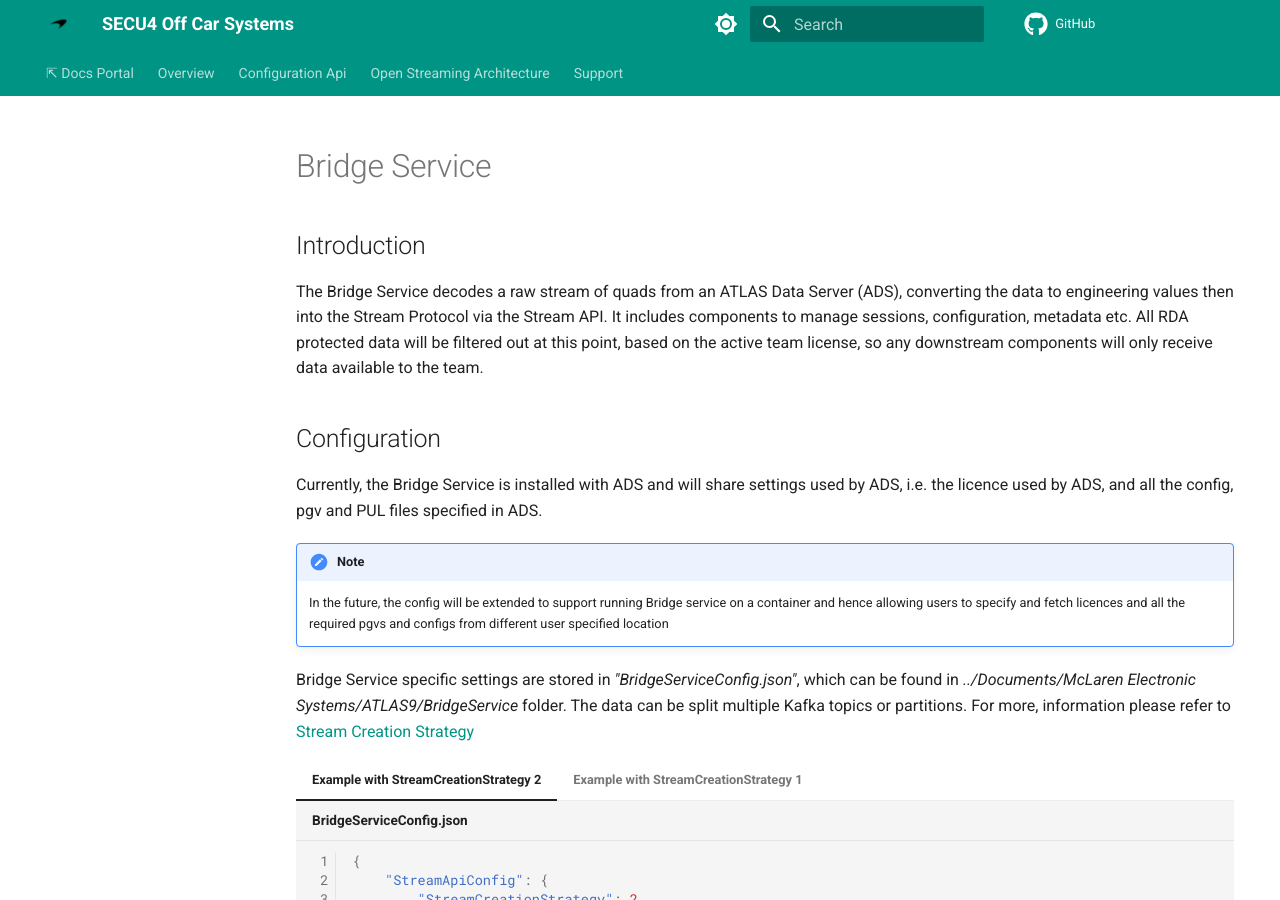
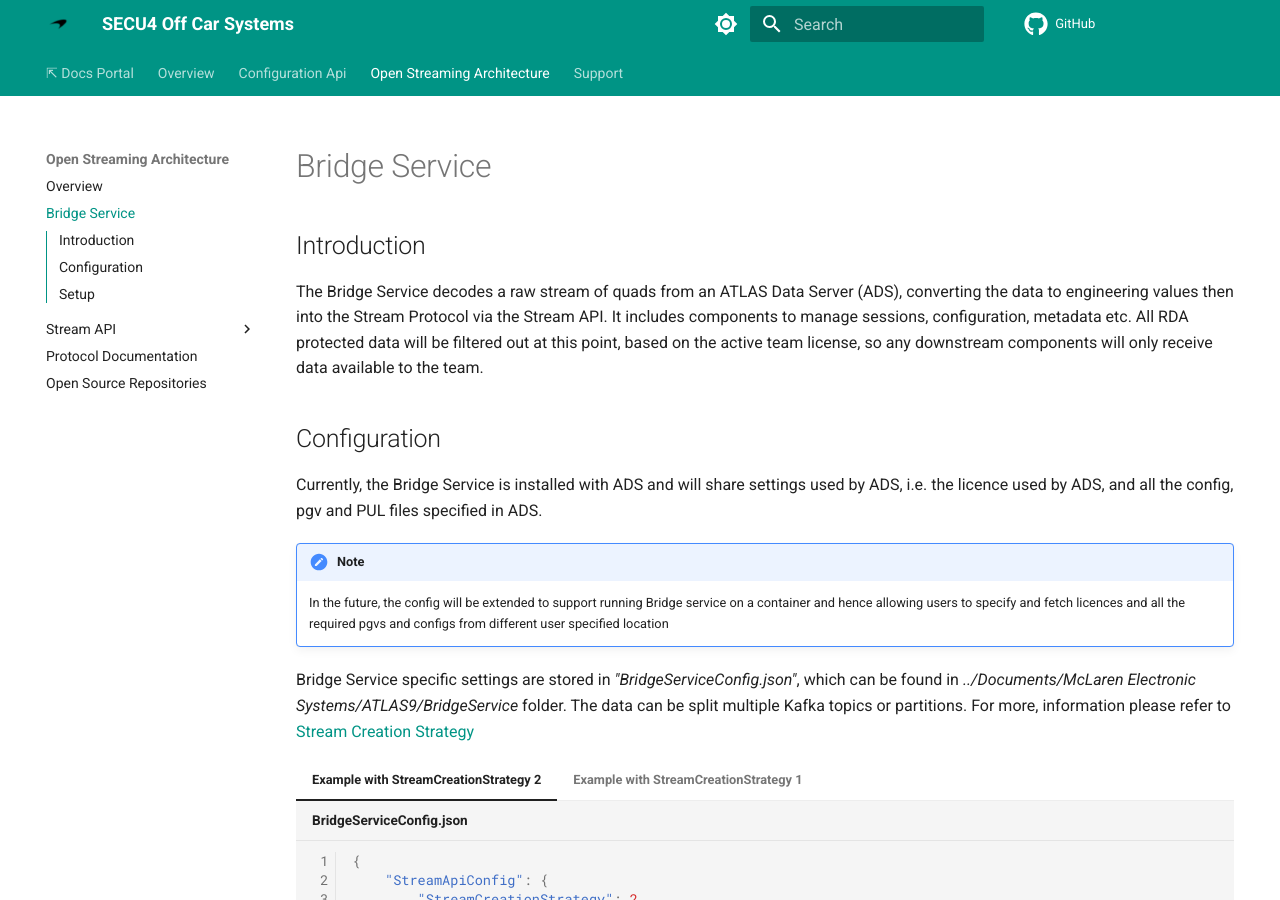
Before and after one commit to mat-docs/SECU4.Site, an MkDocs documentation site: the page built from docs/open_streaming_architecture/bridge_service/index.md, in a window 1280 px wide and 900 px high. Built offline with MkDocs 1.6.1 and Material for MkDocs 9.7.7, drawn with Linux system fonts in a browser that asks for light colours; comment, search, counter and statistics services are not loaded.

Commit message:
Update mkdocs.yml
updating yml for index

```diff
--- a/mkdocs.yml
+++ b/mkdocs.yml
@@ -47,6 +47,7 @@ nav:
 
   - Open Streaming Architecture:
       - Overview:                     open_streaming_architecture/index.md
+      - Bridge Service:               open_streaming_architecture/bridge_service/index.md
       - Stream API:
         - Overview:                   open_streaming_architecture/stream_api/index.md
         - Stream API Client:          open_streaming_architecture/stream_api/stream_client.md
```
